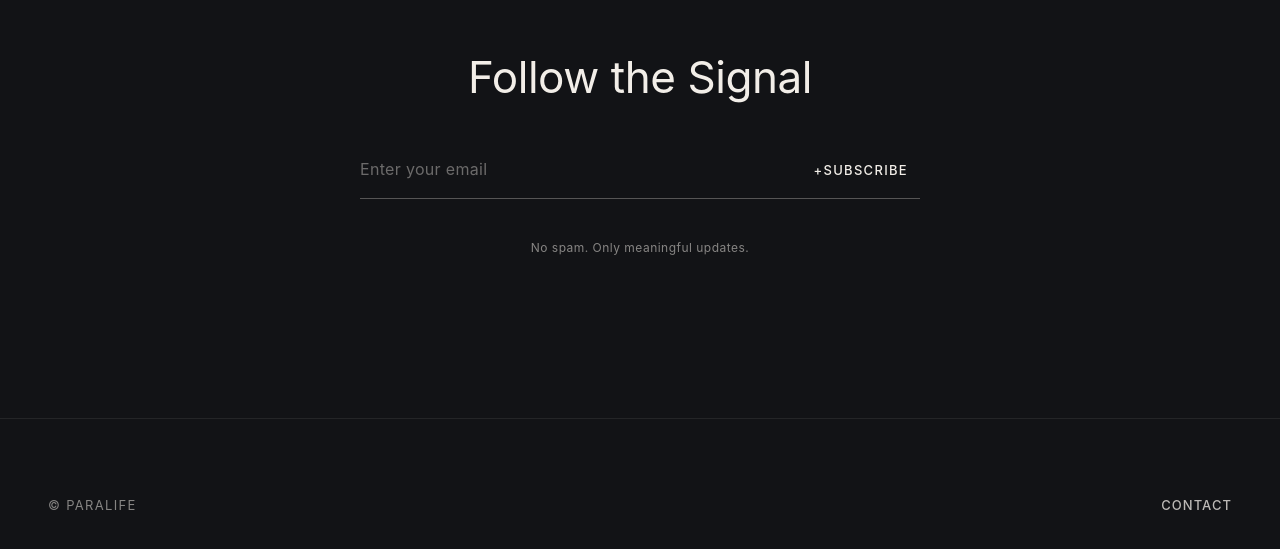
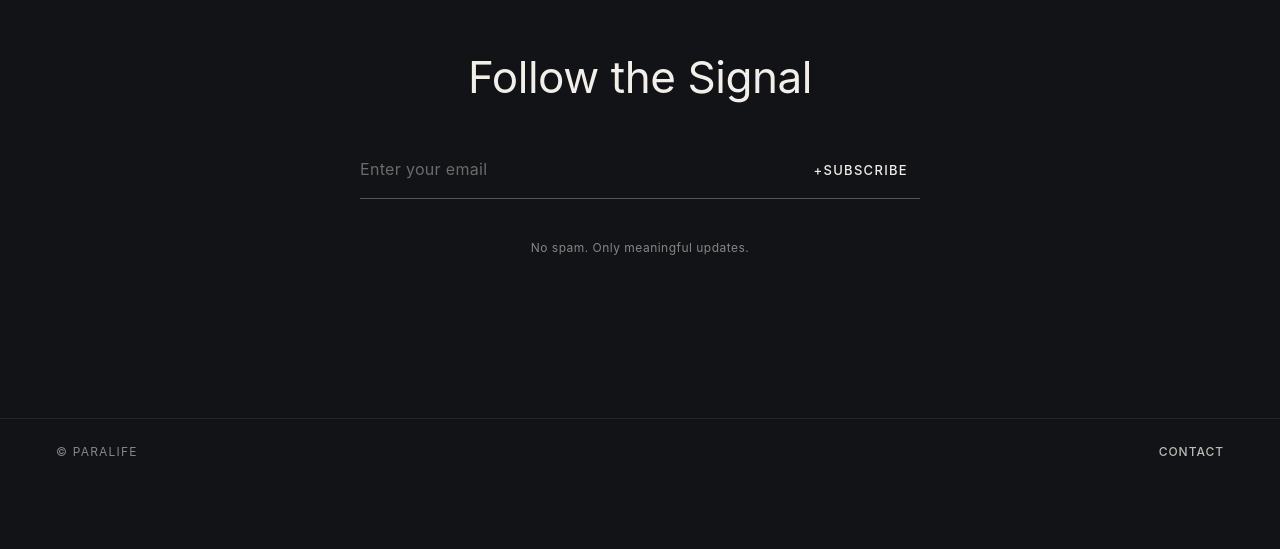
Before and after one commit to GeoDev9673/test, a React (Vite) app: page / in a window 1280 px wide. Shown: the part 2948-3497 px from the top of the page. After the commit the page ends 3433 px from the top, so only its background shows below. Built offline with nearby package versions, Linux system fonts and the light colour scheme; no server answers.

Commit message:
Compact footer padding and remove excess vertical space above and below text

```diff
--- a/src/components/FooterSection.tsx
+++ b/src/components/FooterSection.tsx
@@ -38,17 +38,17 @@ export const FooterSection: React.FC = () => {
 
   return (
     <footer
-      className="w-full py-10 sm:py-12 md:py-16 px-4 sm:px-8 md:px-12 bg-[#121316] border-t border-[#F2EEE8]/8 relative"
+      className="w-full py-4 sm:py-5 px-4 sm:px-6 md:px-10 lg:px-14 bg-[#121316] border-t border-[#F2EEE8]/8 relative"
       aria-label="Footer"
     >
-      <div className="max-w-[1440px] mx-auto flex flex-col md:flex-row items-center justify-between gap-6 md:gap-0 text-center md:text-left">
+      <div className="w-full flex items-center justify-between text-left">
         {/* Copyright */}
-        <p className="text-[12px] sm:text-[13px] tracking-[0.1em] text-[#F2EEE8]/52 uppercase order-2 md:order-1">
+        <p className="text-[11px] sm:text-[12px] tracking-[0.1em] text-[#F2EEE8]/52 uppercase">
           {FOOTER_DATA.copyright}
         </p>
 
         {/* Footer Destination Links */}
-        <div className="flex flex-wrap items-center justify-center gap-6 sm:gap-8 order-1 md:order-2">
+        <div className="flex items-center gap-6">
           {FOOTER_DATA.links.map((link) => {
             if (link.label.toLowerCase() === 'contact') {
               return (
@@ -56,7 +56,7 @@ export const FooterSection: React.FC = () => {
                   key={link.label}
                   type="button"
                   onClick={() => setContactOpen(true)}
-                  className="text-[12px] sm:text-[13px] tracking-[0.08em] uppercase text-[#F2EEE8]/76 hover:text-[#FF2D85] active:text-[#FF2D85] font-medium transition-colors duration-150 py-2 min-h-[44px] flex items-center cursor-pointer"
+                  className="text-[11px] sm:text-[12px] tracking-[0.08em] uppercase text-[#F2EEE8]/76 hover:text-[#FF2D85] active:text-[#FF2D85] font-medium transition-colors duration-150 py-1 flex items-center cursor-pointer"
                 >
                   {link.label}
                 </button>
@@ -69,7 +69,7 @@ export const FooterSection: React.FC = () => {
                 href={link.href}
                 target="_blank"
                 rel="noopener noreferrer"
-                className="text-[12px] sm:text-[13px] tracking-[0.08em] uppercase text-[#F2EEE8]/76 hover:text-[#FF2D85] active:text-[#FF2D85] font-medium transition-colors duration-150 py-2 min-h-[44px] flex items-center"
+                className="text-[11px] sm:text-[12px] tracking-[0.08em] uppercase text-[#F2EEE8]/76 hover:text-[#FF2D85] active:text-[#FF2D85] font-medium transition-colors duration-150 py-1 flex items-center"
               >
                 {link.label}
               </a>
```
